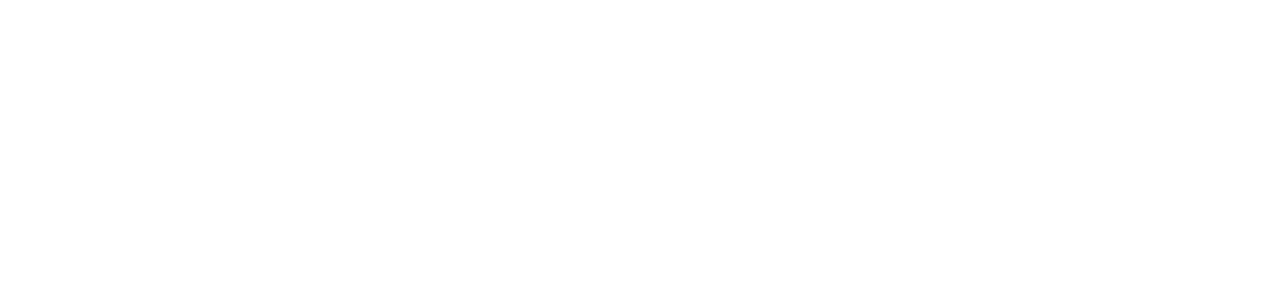
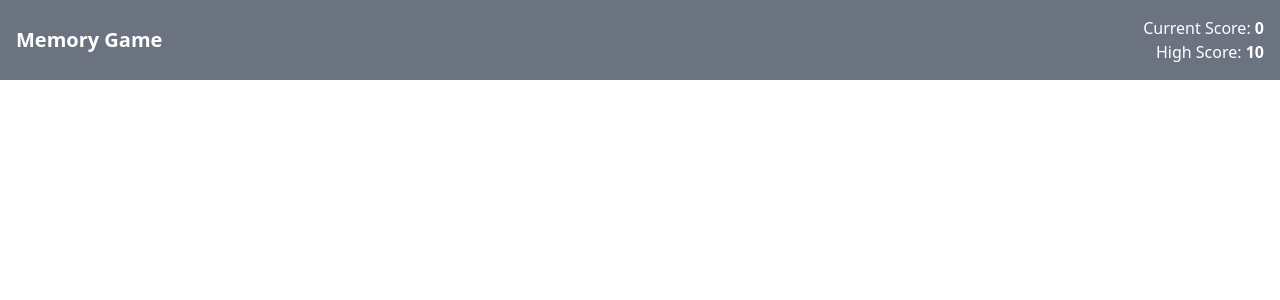
Before and after one commit to jlyon12/memory-card, a React (Vite) app: page / in a window 1280 px wide. Shown: the top 300 px of the page. Built offline with nearby package versions, Linux system fonts and the light colour scheme.

Commit message:
Create Header

```diff
--- a/src/App.jsx
+++ b/src/App.jsx
@@ -1,9 +1,13 @@
 import { useState } from "react";
-
+import Header from "./components/Header";
 import "./App.css";
 
 function App() {
-	return <></>;
+	return (
+		<>
+			<Header />
+		</>
+	);
 }
 
 export default App;
--- /dev/null
+++ b/src/components/Header.jsx
@@ -0,0 +1,16 @@
+function Header() {
+	return (
+		<header className="flex justify-between items-center bg-gray-500 text-white p-4">
+			<h1 className="font-bold text-xl">Memory Game</h1>
+			<div className="flex flex-col items-end space-x-2">
+				<p>
+					Current Score: <span className="font-bold">0</span>
+				</p>
+				<p>
+					High Score: <span className="font-bold">10</span>
+				</p>
+			</div>
+		</header>
+	);
+}
+export default Header;
```
